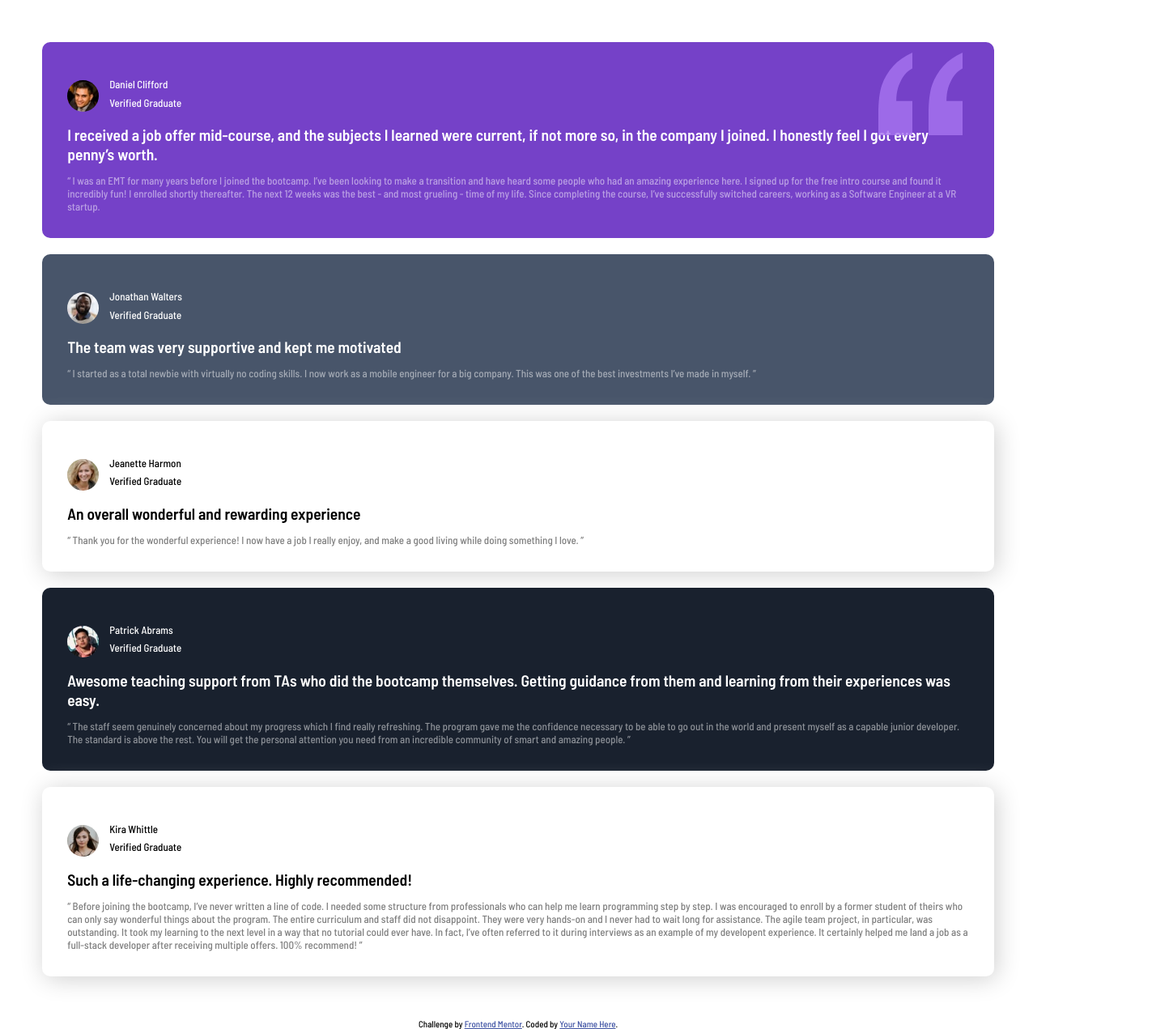
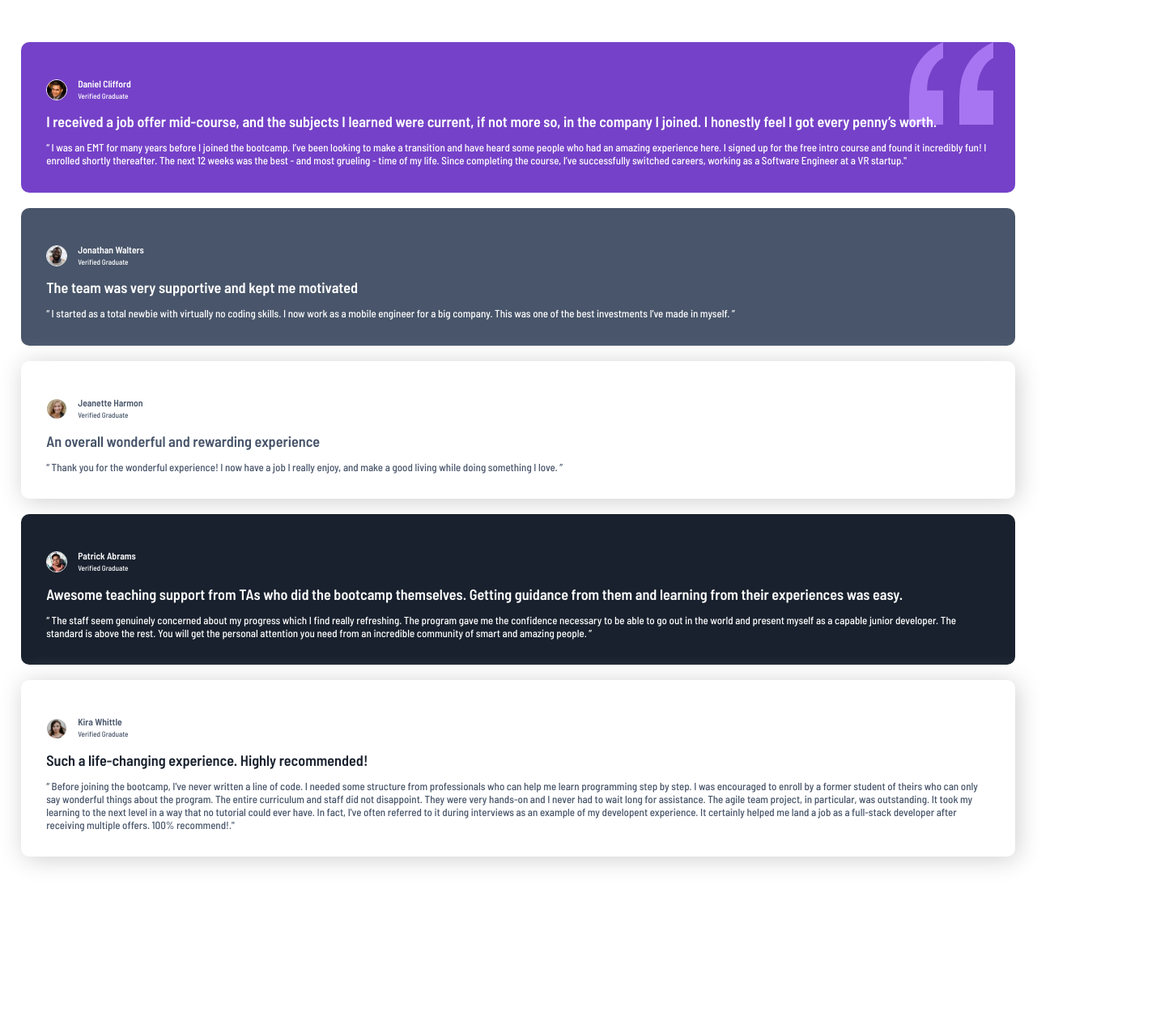
Before and after one commit to UdayPahan/Testimonial-grid-section-, a plain HTML site: page index.html in a window 1280 px wide. Shown: the whole page at 81% size, 1423 px wide, since content can reach past the window. After the commit the page ends 1110 px from the top, so only its background shows below. Drawn offline with Linux system fonts and the light colour scheme.

Commit message:
Add files via upload

```diff
--- /dev/null
+++ b/description.css
@@ -0,0 +1,8 @@
+.desc h2{
+    font-size:1.4rem;
+    text-align:left;
+}
+
+.desc p{
+    font-size: 1rem;
+}
--- a/global.css
+++ b/global.css
@@ -6,3 +6,9 @@
   margin: 0 0 0 0;
   padding: 0 0 0 0;
 }
+
+@media (min-width:1440px){
+  body{
+    background-color: var(--neutral-light-grayish-blue);
+  }
+}
--- a/index.html
+++ b/index.html
@@ -1,25 +1,34 @@
 <!DOCTYPE html>
 <html lang="en">
+  <head>
+    <meta charset="UTF-8" />
+    <meta name="viewport" content="width=device-width, initial-scale=1.0" />
+    <!-- displays site properly based on user's device -->
 
-<head>
-   <meta charset="UTF-8">
-   <meta name="viewport" content="width=device-width, initial-scale=1.0"> <!-- displays site properly based on user's device -->
-
-   <link rel="icon" type="image/png" sizes="32x32" href="./images/favicon-32x32.png">
+    <link
+      rel="icon"
+      type="image/png"
+      sizes="32x32"
+      href="./images/favicon-32x32.png"
+    />
 
     <title>Frontend Mentor | [Challenge Name Here]</title>
     <!-- FONT-STYLES -->
 
-   <link rel="preconnect" href="https://fonts.googleapis.com">
-   <link rel="preconnect" href="https://fonts.gstatic.com" crossorigin>
-   <link href="https://fonts.googleapis.com/css2?family=Barlow+Semi+Condensed:wght@500;600&display=swap" rel="stylesheet">
+    <link rel="preconnect" href="https://fonts.googleapis.com" />
+    <link rel="preconnect" href="https://fonts.gstatic.com" crossorigin />
+    <link
+      href="https://fonts.googleapis.com/css2?family=Barlow+Semi+Condensed:wght@500;600&display=swap"
+      rel="stylesheet"
+    />
 
     <!-- CSS-FILES -->
-   <link rel="stylesheet" href="global.css">
-   <link rel="stylesheet" href="main-container.css">
-   <link rel="stylesheet" href="testimonial.css">
-   <link rel="stylesheet" href="student.css">
-   <link rel="stylesheet" href="utility.css">
+    <link rel="stylesheet" href="global.css" />
+    <link rel="stylesheet" href="main-container.css" />
+    <link rel="stylesheet" href="testimonial.css" />
+    <link rel="stylesheet" href="student.css" />
+    <link rel="stylesheet" href="description.css">
+    <link rel="stylesheet" href="utility.css" />
     <!-- Feel free to remove these styles or customise in your own stylesheet 👍 -->
     <style>
       .attribution {
@@ -35,134 +44,128 @@
 
   <body>
     <section class="main-container">
-       <svg width="104" height="102" xmlns="http://www.w3.org/2000/svg"><path d="M104 102V59.727H84.114c0-5.871.689-11.182 2.068-15.933 1.379-4.75 3.42-9.287 6.125-13.61C95.01 25.86 98.909 22.257 104 19.375V0c-9.758 4.27-17.712 9.874-23.864 16.813-6.151 6.939-10.712 14.545-13.681 22.818C63.485 47.904 62 59.941 62 75.74V102h42zm-62 0V59.727H22.114c0-5.871.689-11.182 2.068-15.933 1.379-4.75 3.42-9.287 6.125-13.61C33.01 25.86 36.909 22.257 42 19.375V0c-9.652 4.27-17.58 9.874-23.784 16.813C12.01 23.752 7.424 31.358 4.455 39.631 1.485 47.904 0 59.941 0 75.74V102h42z" fill="#A775F1" fill-rule="nonzero"/></svg>
 
       <div class="testimonial">
-
+        <svg xmlns="http://www.w3.org/2000/svg">
+          <path
+            d="M104 102V59.727H84.114c0-5.871.689-11.182 2.068-15.933 1.379-4.75 3.42-9.287 6.125-13.61C95.01 25.86 98.909 22.257 104 19.375V0c-9.758 4.27-17.712 9.874-23.864 16.813-6.151 6.939-10.712 14.545-13.681 22.818C63.485 47.904 62 59.941 62 75.74V102h42zm-62 0V59.727H22.114c0-5.871.689-11.182 2.068-15.933 1.379-4.75 3.42-9.287 6.125-13.61C33.01 25.86 36.909 22.257 42 19.375V0c-9.652 4.27-17.58 9.874-23.784 16.813C12.01 23.752 7.424 31.358 4.455 39.631 1.485 47.904 0 59.941 0 75.74V102h42z"
+            fill="#A775F1"
+            fill-rule="nonzero"
+          />
+        </svg>
 
         <div class="student">
-            <img src="image-daniel.jpg" alt="">
+          <img src="image-daniel.jpg" alt="" />
           <div class="name">
-               <p> Daniel Clifford
-               </p>
-               <p> Verified Graduate
+            <p>Daniel Clifford</p>
+            <p>Verified Graduate</p>
+          </div>
+        </div>
+        <div class="desc">
+          <h2>
+            I received a job offer mid-course, and the subjects I learned were
+            current, if not more so, in the company I joined. I honestly feel I
+            got every penny’s worth.
+          </h2>
+          <p>
+            “ I was an EMT for many years before I joined the bootcamp. I’ve
+            been looking to make a transition and have heard some people who had
+            an amazing experience here. I signed up for the free intro course
+            and found it incredibly fun! I enrolled shortly thereafter. The next
+            12 weeks was the best - and most grueling - time of my life. Since
+            completing the course, I’ve successfully switched careers, working
+            as a Software Engineer at a VR startup."
           </p>
         </div>
-
-         </div>
-         <h2>
-            I received a job offer mid-course, and the subjects I learned were current, if not more so,
-            in the company I joined. I honestly feel I got every penny’s worth.
-         </h2>
-         <p>
-            “ I was an EMT for many years before I joined the bootcamp. I’ve been looking to make a
-            transition and have heard some people who had an amazing experience here. I signed up
-            for the free intro course and found it incredibly fun! I enrolled shortly thereafter.
-            The next 12 weeks was the best - and most grueling - time of my life. Since completing
-            the course, I’ve successfully switched careers, working as a Software Engineer at a VR startup.
-            </p>
-
       </div>
 
       <div class="testimonial">
         <div class="student">
-            <img src="image-jonathan.jpg" alt="">
+          <img src="image-jonathan.jpg" alt="" />
           <div class="name">
-               <p> Jonathan Walters
-               </p>
-               <p> Verified Graduate
+            <p>Jonathan Walters</p>
+            <p>Verified Graduate</p>
+          </div>
+        </div>
+        <div class="desc">
+          <h2>The team was very supportive and kept me motivated</h2>
+          <p>
+            “ I started as a total newbie with virtually no coding skills. I now
+            work as a mobile engineer for a big company. This was one of the
+            best investments I’ve made in myself. ”
           </p>
         </div>
-
-         </div>
-         <h2>
-
-            The team was very supportive and kept me motivated
-         </h2>
-         <p>
-
-            “ I started as a total newbie with virtually no coding skills. I now work as a mobile engineer
-            for a big company. This was one of the best investments I’ve made in myself. ”
-         </p>
-
       </div>
 
       <div class="testimonial">
-
         <div class="student">
-            <img src="image-jeanette.jpg" alt="">
+          <img src="image-jeanette.jpg" alt="" />
           <div class="name">
+            <p>Jeanette Harmon</p>
+            <p>Verified Graduate</p>
+          </div>
+        </div>
+        <div class="desc">
+          <h2>An overall wonderful and rewarding experience</h2>
           <p>
-                  Jeanette Harmon
-               </p>
-               <p>Verified Graduate
+            “ Thank you for the wonderful experience! I now have a job I really
+            enjoy, and make a good living while doing something I love. ”
           </p>
         </div>
       </div>
+      <div class="testimonial">
+        <div class="student">
+          <img src="image-patrick.jpg" alt="" />
+          <div class="name">
+            <p>Patrick Abrams</p>
+            <p>Verified Graduate</p>
+          </div>
+        </div>
+        <div class="desc">
           <h2>
-            An overall wonderful and rewarding experience
+            Awesome teaching support from TAs who did the bootcamp themselves.
+            Getting guidance from them and learning from their experiences was
+            easy.
           </h2>
           <p>
-            “ Thank you for the wonderful experience! I now have a job I really enjoy, and make a good living
-         while doing something I love. ”
+            “ The staff seem genuinely concerned about my progress which I find
+            really refreshing. The program gave me the confidence necessary to
+            be able to go out in the world and present myself as a capable
+            junior developer. The standard is above the rest. You will get the
+            personal attention you need from an incredible community of smart
+            and amazing people. ”
           </p>
-
+        </div>
       </div>
       <div class="testimonial">
         <div class="student">
-            <img src="image-patrick.jpg" alt="">
+          <img src="image-kira.jpg" alt="" />
           <div class="name">
-               <p> Patrick Abrams
-               </p>
-               <p> Verified Graduate
-               </p>
+            <p>Kira Whittle</p>
+            <p>Verified Graduate</p>
           </div>
         </div>
-         <h2>
-            Awesome teaching support from TAs who did the bootcamp themselves. Getting guidance from them and
-            learning from their experiences was easy.
-         </h2>
-         <p>
-            “ The staff seem genuinely concerned about my progress which I find really refreshing. The program
-            gave me the confidence necessary to be able to go out in the world and present myself as a capable
-            junior developer. The standard is above the rest. You will get the personal attention you need from
-            an incredible community of smart and amazing people. ”
-         </p>
-      </div>
-      <div class="testimonial">
-         <div class="student">
-            <img src="image-kira.jpg" alt="">
-            <div class="name">
-               <p> Kira Whittle
-               </p>
-               <p> Verified Graduate
-               </p>
+        <div class="desc">
+          <h2>Such a life-changing experience. Highly recommended!</h2>
+          <p>“ Before joining the bootcamp, I've never written a line of code. I
+            needed some structure from professionals who can help me learn
+            programming step by step. I was encouraged to enroll by a former
+            student of theirs who can only say wonderful things about the
+            program. The entire curriculum and staff did not disappoint. They
+            were very hands-on and I never had to wait long for assistance. The
+            agile team project, in particular, was outstanding. It took my
+            learning to the next level in a way that no tutorial could ever
+            have. In fact, I've often referred to it during interviews as an
+            example of my developent experience. It certainly helped me land a
+            job as a full-stack developer after receiving multiple offers. 100%
+            recommend!."</p>
         </div>
       </div>
-         <h2>
-
-            Such a life-changing experience. Highly recommended!
-         </h2>
-         <p>
-
-            “ Before joining the bootcamp, I’ve never written a line of code. I needed some structure from
-            professionals who can help me learn programming step by step. I was encouraged to enroll by a former
-            student of theirs who can only say wonderful things about the program. The entire curriculum and staff
-            did not disappoint. They were very hands-on and I never had to wait long for assistance. The agile team
-            project, in particular, was outstanding. It took my learning to the next level in a way that no tutorial
-            could ever have. In fact, I’ve often referred to it during interviews as an example of my developent
-            experience. It certainly helped me land a job as a full-stack developer after receiving multiple offers.
-            100% recommend! ”
-         </p>
-
-      </div>
-
     </section>
 
-   <div class="attribution">
+    <!-- <div class="attribution">
       Challenge by <a href="https://www.frontendmentor.io?ref=challenge" target="_blank">Frontend Mentor</a>.
       Coded by <a href="#">Your Name Here</a>.
-   </div>
+   </div> -->
   </body>
-
 </html>
--- a/main-container.css
+++ b/main-container.css
@@ -1,12 +1,18 @@
 .main-container{
-   margin:4rem;
+   margin:4rem 2rem;
    position: relative ;
 }
 
-svg{
-   position:absolute;
-   opacity:0.8;
-   right:3rem;
-   top:1rem;
-   z-index:10;
+
+
+@media (min-width:1440px){
+
+   .main-container{
+      max-width:80%;
+      display: grid;
+      gap:2rem;
+      margin-inline: auto;
+      grid-template-rows: repeat(2,1fr) ;
+      grid-template-columns: repeat(4,1fr);
+   }
 }
--- a/student.css
+++ b/student.css
@@ -5,10 +5,18 @@
 }
 
 .student img{
-   width:3rem;
+   width:2rem;
    border-radius: 50%;
+   border: 1px solid var(--primary-white);
 }
 
 .name p{
-   margin-bottom:0.5rem;
+   margin-bottom:0.2rem;
+   font-size: 0.9rem;
+   font-weight: 600;
 }
+
+.name p:last-child{
+   font-size:0.7rem;
+   font-weight: 200;
+}
--- a/testimonial.css
+++ b/testimonial.css
@@ -13,33 +13,75 @@
 
 .testimonial:nth-of-type(1) {
    background-color: var(--primary-moderate-violet);
-
+   grid-area:1/1/2/3;
+   position:relative;
 }
 
+.testimonial:nth-of-type(1) svg{
+   position:absolute;
+   right:-13rem;
+   top:0;
+}
+
+@media (min-width:1440px){
+   .testimonial{
+      margin:0;
+   }
+
+   .testimonial:nth-of-type(1) svg{
+      position:absolute;
+      opacity:0.6;
+      left:30rem;
+      top:2rem;
+      z-index:10;
+   }
+}
+
+.testimonial:nth-of-type(1) *{
+   position:relative;
+   z-index: 40;
+}
 .testimonial:nth-of-type(2) {
    background-color: var(--primary-very-dark-grayish-blue);
+   grid-area:1/3/2/4;
 }
 
 .testimonial:nth-of-type(3) {
    background-color: var(--primary-white);
       box-shadow:3px 3px 30px var(--neutral-light-gray);
+      /* grid-area:2/1/3/3; */
+
 
    }
 
    .testimonial:nth-of-type(4) {
       background-color: var(--primary-very-dark-blackish-blue);
+      grid-area:2/2/3/4;
    }
 
    .testimonial:nth-of-type(5) {
       background-color: var(--primary-white);
       box-shadow:3px 3px 30px var(--neutral-light-gray);
+      grid-area:1/4/3/5;
+}
 
+@media (min-width:1440px){
+   .testimonial:nth-of-type(5){
+      max-width: 39ch;
+   }
+
+   .testimonial:nth-of-type(5) .desc p{
+      margin-top:4rem;
+   }
 }
 
 .testimonial:nth-of-type(1),.testimonial:nth-of-type(2),.testimonial:nth-of-type(4){
    color:var(--primary-white);
 }
 
-.testimonial > p{
-   opacity:0.5;
+.testimonial:nth-of-type(3),.testimonial:nth-of-type(5) h2{
+   color:var(--primary-very-dark-blackish-blue);
 }
+.testimonial:nth-of-type(3),.testimonial:nth-of-type(5) p{
+   color:var(--primary-very-dark-grayish-blue);
+}
```
Lines whose indentation alone changed are shown as unchanged.
